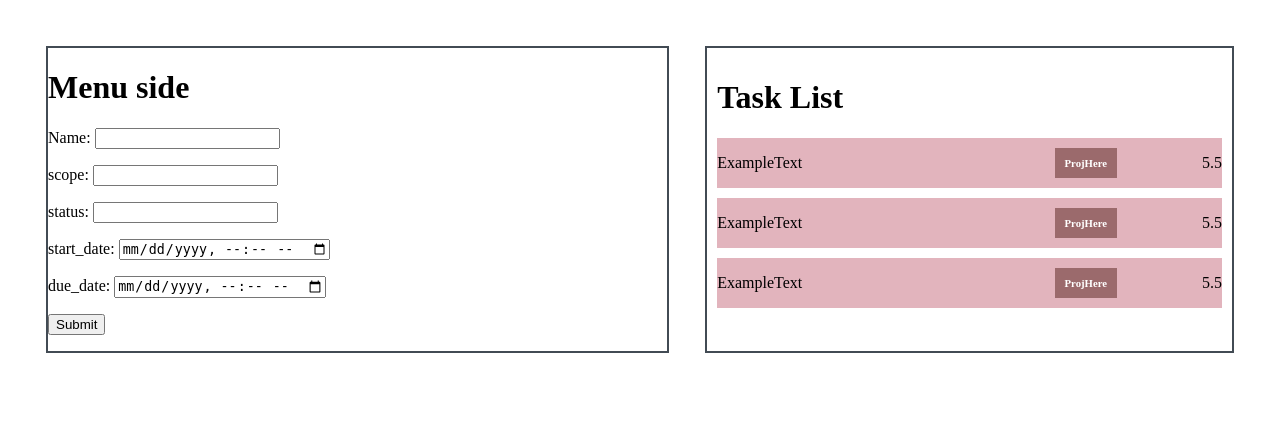
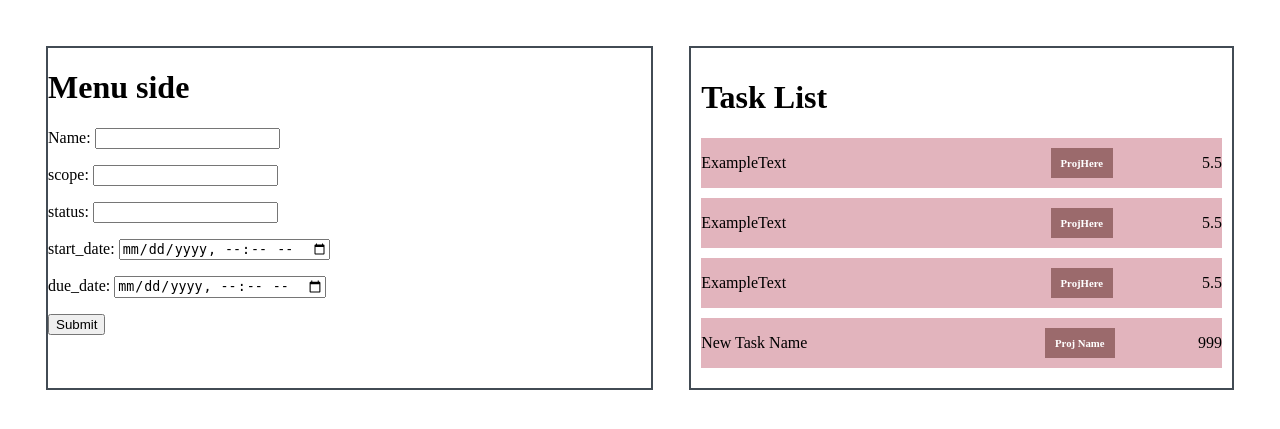
Before and after one commit to miguelcmaramara/precedence, a Python web app: template templates/index.html in a window 1280 px wide. Shown: the top 429 px of the page. Run offline with Jinja, Linux system fonts and the light colour scheme; the template is opened without the code that fills it, so the values that code supplies are empty.

Commit message:
Added first element with javascript

```diff
--- a/templates/index.html
+++ b/templates/index.html
@@ -9,7 +9,8 @@
     </head>
     <body>
         <div class="page">
-            <div class="menu large-container">
+
+            <div class="menu large-container"> <!--Menu-->
                 <h1>Menu side</h1>
                 <form action="{{url_for('frontend.make_task')}}" method="post">
                     <p>Name: <input type="text" name="name"/></p>
@@ -22,9 +23,10 @@
                 </form>
             </div>
 
-            <div class="task-list large-container">
+
+            <div class="task-list large-container"> <!--Task list-->
                 <h1>Task List</h1>
-                <div class="task-container">
+                <div class="task-container" id="task-container">
                     <div class="task">
                         <p class="task-name">ExampleText</p>
                         <div class="proj"><h6 class="proj-text">ProjHere</h6></div>
@@ -44,6 +46,49 @@
             </div>
         </div>
 
+        <script>
+            // function newTag(){
+                // create div -> add atributes
+                // create p -> add atributes, add text
+                // create div -> addd attributes
+                // create h6 -> add atrributes, add
+                // create p -> add attributes, add text
+                // h6 in div
+                // p, div, p in div
+                // add button
+                // add event listener
+                var taskList = document.getElementById("task-container");
+                var task = document.createElement("div");
+                task.classList.add("task");
+
+                var taskName = document.createElement("p");
+                taskName.classList.add("task-name");
+                taskNameText =  document.createTextNode("New Task Name")
+                taskName.appendChild(taskNameText);
+                task.appendChild(taskName);
+
+                var projContainer = document.createElement("div");
+                projContainer.classList.add("proj")
+                var proj = document.createElement("h6");
+                proj.classList.add("proj-text");
+                projText  =  document.createTextNode("Proj Name");
+                proj.appendChild(projText);
+                projContainer.appendChild(proj);
+
+                var prio = document.createElement("p");
+                prio.classList.add("urgency");
+                prioText = document.createTextNode("999");
+                prio.appendChild(prioText);
+
+
+                task.appendChild(taskName);
+                task.appendChild(projContainer);
+                task.appendChild(prio);
+
+                taskList.appendChild(task);
+
+            // }
+        </script>
 
     </body>
 </html>
```
